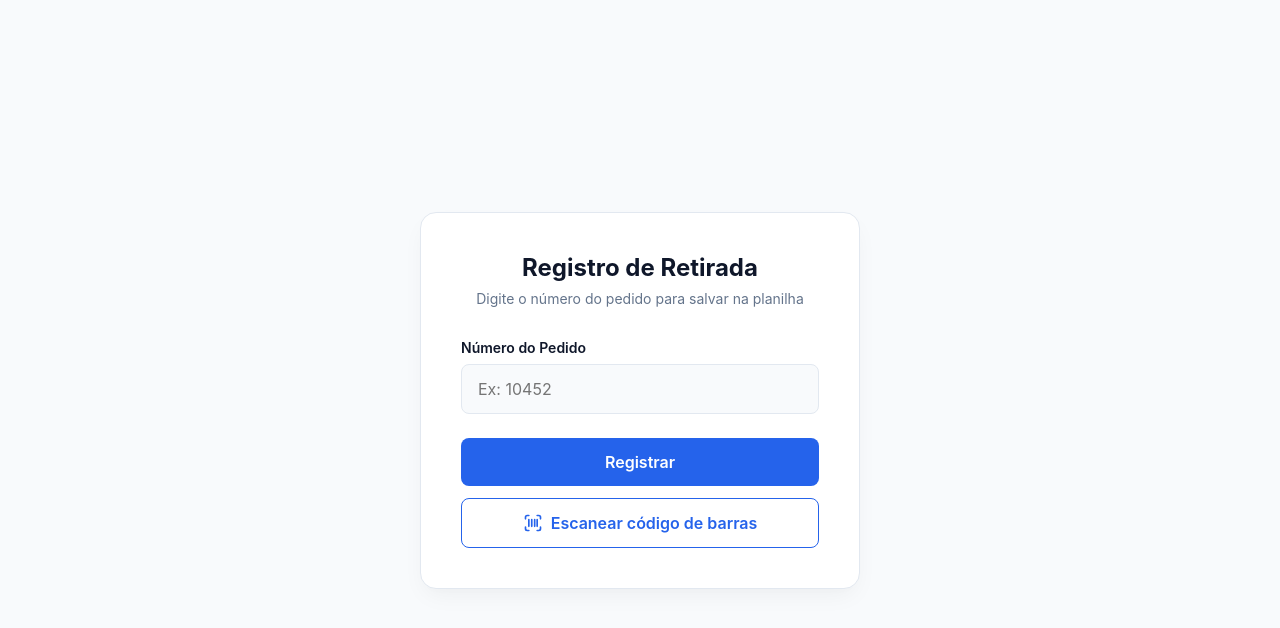
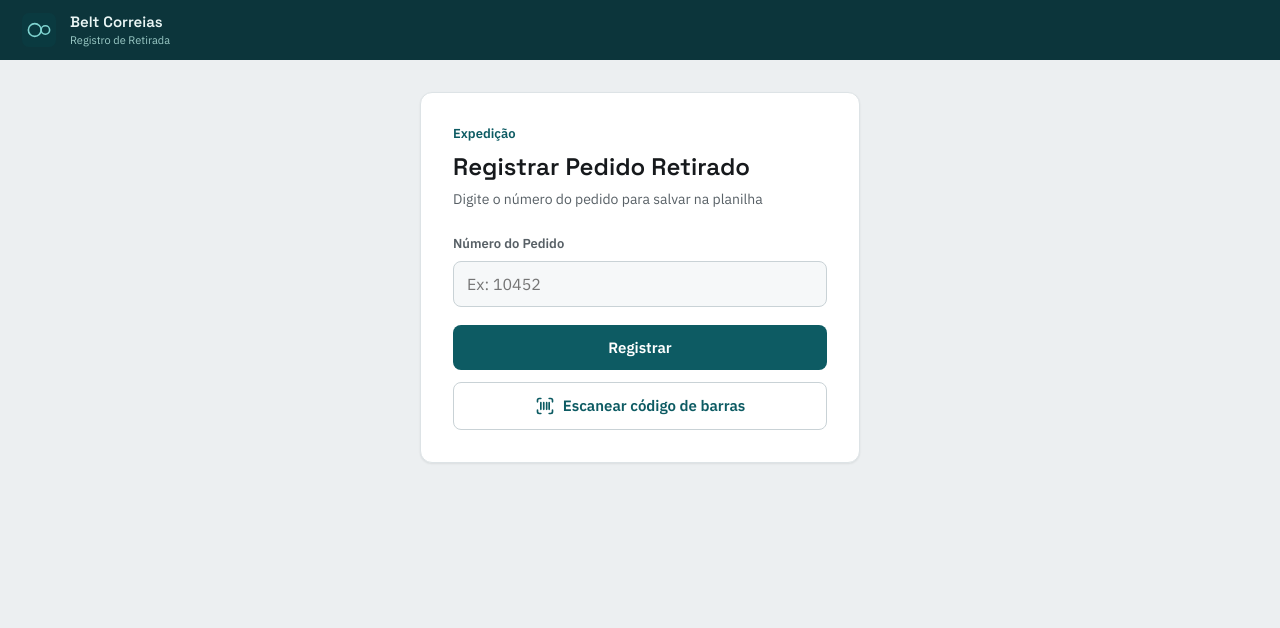
Before and after one commit to automcacaobot982-cpu/pedidos_retirados, a plain HTML site: page index.html in a window 1280 px wide. Drawn offline with Linux system fonts and the light colour scheme.

Commit message:
Update HTML structure and styles for the page

```diff
--- a/index.html
+++ b/index.html
@@ -2,149 +2,214 @@
 <html lang="pt-BR">
 <head>
     <meta charset="UTF-8">
-    <meta name="viewport" content="width=device-width, initial-scale=1.0">
-    <title>Registro de Pedidos Retirados</title>
+    <meta name="viewport" content="width=device-width, initial-scale=1.0, viewport-fit=cover">
+    <title>Registro de Pedidos Retirados · Belt Correias</title>
 
     <!-- ===== Configuração do App (PWA) ===== -->
     <link rel="manifest" href="manifest.json">
-    <meta name="theme-color" content="#2563eb">
+    <meta name="theme-color" content="#0c353b">
     <link rel="apple-touch-icon" href="icon-192.png">
     <meta name="apple-mobile-web-app-capable" content="yes">
     <meta name="apple-mobile-web-app-status-bar-style" content="default">
     <meta name="apple-mobile-web-app-title" content="Retirada">
 
+    <link rel="preconnect" href="https://fonts.googleapis.com">
+    <link rel="preconnect" href="https://fonts.gstatic.com" crossorigin>
+    <link href="https://fonts.googleapis.com/css2?family=IBM+Plex+Sans:wght@400;500;600;700&family=Space+Grotesk:wght@500;600;700&display=swap" rel="stylesheet">
+
     <style>
         :root {
-            --primary-color: #0f172a;
-            --accent-color: #2563eb;
-            --accent-hover: #1d4ed8;
-            --bg-color: #f8fafc;
-            --card-bg: #ffffff;
-            --text-color: #334155;
-            --success-color: #16a34a;
-            --error-color: #dc2626;
-            --border-color: #e2e8f0;
+            --bg:#eceff1;
+            --surface:#ffffff;
+            --surface-2:#f6f8f9;
+            --ink:#16191c;
+            --ink-2:#586066;
+            --ink-3:#8a939a;
+            --line:#dde3e6;
+            --line-2:#c9d2d6;
+            --bar:#0c353b;
+            --brand:#0d5b63;
+            --brand-2:#0a474d;
+            --brand-tint:#e2efef;
+            --red:#cf3a2c;
+            --red-tint:#fbe6e3;
+            --green:#1a9455;
+            --green-tint:#e2f3ea;
+            --shadow-sm:0 1px 2px rgba(16,25,30,.08);
+            --shadow-md:0 10px 30px rgba(12,42,48,.14);
+            --r:12px;
+            --r-sm:8px;
+            --sans:'IBM Plex Sans',system-ui,-apple-system,Segoe UI,Roboto,Arial,sans-serif;
+            --num:'Space Grotesk','IBM Plex Sans',system-ui,sans-serif;
         }
 
         * {
             box-sizing: border-box;
             margin: 0;
             padding: 0;
-            font-family: -apple-system, BlinkMacSystemFont, "Segoe UI", Roboto, Helvetica, Arial, sans-serif;
         }
 
         body {
-            background-color: var(--bg-color);
-            color: var(--text-color);
+            font-family: var(--sans);
+            background-color: var(--bg);
+            color: var(--ink);
+            -webkit-font-smoothing: antialiased;
+            line-height: 1.45;
             display: flex;
-            justify-content: center;
-            align-items: center;
-            min-height: 100vh;
-            padding: 20px;
+            flex-direction: column;
+            min-height: 100dvh;
         }
 
-        .container {
-            background-color: var(--card-bg);
-            padding: 40px;
-            border-radius: 16px;
-            box-shadow: 0 10px 25px -5px rgba(0, 0, 0, 0.05), 0 8px 10px -6px rgba(0, 0, 0, 0.01);
-            width: 100%;
-            max-width: 440px;
-            border: 1px solid var(--border-color);
+        button { font-family: inherit; cursor: pointer; }
+        input, select, textarea { font-family: inherit; }
+
+        /* TOPBAR */
+        .topbar {
+            position: sticky;
+            top: 0;
+            z-index: 40;
+            background: var(--bar);
+            color: #eaf6f5;
+            display: flex;
+            align-items: center;
+            gap: 14px;
+            padding: 0 22px;
+            height: 60px;
         }
 
-        .header {
-            text-align: center;
-            margin-bottom: 32px;
+        .topbar .mark {
+            width: 34px;
+            height: 34px;
+            flex: 0 0 auto;
         }
 
-        .header h1 {
-            font-size: 24px;
-            color: var(--primary-color);
-            margin-bottom: 8px;
-            font-weight: 700;
+        .topbar .tb-title {
+            font-family: var(--num);
+            font-weight: 600;
+            font-size: 15px;
         }
 
-        .header p {
-            font-size: 14px;
-            color: #64748b;
+        .topbar .tb-title small {
+            display: block;
+            font-family: var(--sans);
+            font-weight: 400;
+            font-size: 11px;
+            color: #9ccbc7;
         }
 
-        .form-group {
-            margin-bottom: 24px;
+        /* CONTEÚDO */
+        main {
+            flex: 1;
+            width: 100%;
+            max-width: 480px;
+            margin: 0 auto;
+            padding: 32px 20px 48px;
         }
 
-        label {
-            display: block;
-            font-size: 14px;
-            font-weight: 600;
-            margin-bottom: 8px;
-            color: var(--primary-color);
+        .card {
+            background-color: var(--surface);
+            padding: 32px;
+            border-radius: var(--r);
+            box-shadow: var(--shadow-sm);
+            border: 1px solid var(--line);
         }
 
-        input[type="text"] {
-            width: 100%;
-            padding: 14px 16px;
-            border: 1px solid var(--border-color);
-            border-radius: 8px;
-            font-size: 16px;
-            transition: all 0.2s ease;
-            outline: none;
-            background-color: #f8fafc;
+        .card .eyebrow {
+            color: var(--brand);
+            font-weight: 600;
+            font-size: 13px;
+            margin: 0 0 6px;
         }
 
-        input[type="text"]:focus {
-            border-color: var(--accent-color);
-            background-color: #ffffff;
-            box-shadow: 0 0 0 3px rgba(37, 99, 235, 0.15);
+        .card h1 {
+            font-family: var(--num);
+            font-weight: 600;
+            font-size: 24px;
+            margin: 0 0 4px;
+            color: var(--ink);
         }
 
-        button {
-            width: 100%;
-            padding: 14px;
-            background-color: var(--accent-color);
-            color: white;
-            border: none;
-            border-radius: 8px;
-            font-size: 16px;
-            font-weight: 600;
-            cursor: pointer;
-            transition: background-color 0.2s ease, transform 0.1s ease;
-            display: flex;
-            justify-content: center;
-            align-items: center;
-            gap: 8px;
+        .card .sub {
+            margin: 0 0 26px;
+            color: var(--ink-2);
+            font-size: 14px;
         }
 
-        button:hover {
-            background-color: var(--accent-hover);
+        .field {
+            margin-bottom: 18px;
         }
 
-        button:active {
-            transform: scale(0.99);
+        .field label {
+            display: block;
+            font-size: 13px;
+            font-weight: 600;
+            color: var(--ink-2);
+            margin-bottom: 7px;
         }
 
-        button:disabled {
-            background-color: #94a3b8;
+        .control {
+            width: 100%;
+            padding: 12px 13px;
+            border: 1px solid var(--line-2);
+            border-radius: var(--r-sm);
+            background: var(--surface-2);
+            font-size: 16px;
+            color: var(--ink);
+            outline: none;
+            transition: all .15s ease;
+        }
+
+        .control:focus {
+            border-color: var(--brand);
+            background-color: var(--surface);
+            box-shadow: 0 0 0 3px rgba(13, 91, 99, 0.14);
+        }
+
+        .btn {
+            display: inline-flex;
+            align-items: center;
+            justify-content: center;
+            gap: 8px;
+            width: 100%;
+            border: none;
+            border-radius: var(--r-sm);
+            font-weight: 600;
+            font-size: 15px;
+            padding: 13px 18px;
+            transition: all .15s ease;
+        }
+
+        .btn:active { transform: scale(0.99); }
+
+        .btn-primary {
+            background: var(--brand);
+            color: #fff;
+        }
+
+        .btn-primary:hover { background: var(--brand-2); }
+
+        .btn-primary:disabled {
+            background: #94a3b8;
             cursor: not-allowed;
         }
 
-        /* Botão secundário (Escanear) */
-        .btn-secondary {
+        .btn-ghost {
             margin-top: 12px;
-            background-color: #ffffff;
-            color: var(--accent-color);
-            border: 1px solid var(--accent-color);
+            background: var(--surface);
+            color: var(--brand);
+            border: 1px solid var(--line-2);
         }
 
-        .btn-secondary:hover {
-            background-color: #eff6ff;
+        .btn-ghost:hover {
+            background: var(--brand-tint);
+            border-color: var(--brand);
         }
 
-        .btn-secondary:disabled {
-            background-color: #f1f5f9;
-            color: #94a3b8;
-            border-color: var(--border-color);
+        .btn-ghost:disabled {
+            background: var(--surface-2);
+            color: var(--ink-3);
+            border-color: var(--line);
+            cursor: not-allowed;
         }
 
         .btn-icon {
@@ -155,8 +220,8 @@
 
         .status-msg {
             margin-top: 20px;
-            padding: 12px;
-            border-radius: 8px;
+            padding: 12px 14px;
+            border-radius: var(--r-sm);
             font-size: 14px;
             text-align: center;
             display: none;
@@ -165,14 +230,14 @@
 
         .status-msg.success {
             display: block;
-            background-color: #dcfce7;
+            background-color: var(--green-tint);
             color: #15803d;
             border: 1px solid #bbf7d0;
         }
 
         .status-msg.error {
             display: block;
-            background-color: #fee2e2;
+            background-color: var(--red-tint);
             color: #b91c1c;
             border: 1px solid #fecaca;
         }
@@ -193,13 +258,14 @@
             100% { transform: rotate(360deg); }
         }
 
-        /* ===== Leitor de código de barras ===== */
+        /* ===== Leitor de código de barras (modal) ===== */
         .scanner-overlay {
             display: none;
             position: fixed;
             inset: 0;
-            background-color: rgba(15, 23, 42, 0.9);
-            z-index: 1000;
+            background: rgba(9, 28, 32, 0.55);
+            backdrop-filter: blur(2px);
+            z-index: 80;
             justify-content: center;
             align-items: center;
             padding: 16px;
@@ -210,46 +276,49 @@
         }
 
         .scanner-box {
-            background-color: var(--card-bg);
-            border-radius: 16px;
+            background-color: var(--surface);
+            border-radius: var(--r);
             width: 100%;
             max-width: 440px;
-            padding: 20px;
-            box-shadow: 0 20px 40px -10px rgba(0, 0, 0, 0.3);
+            box-shadow: var(--shadow-md);
+            overflow: hidden;
         }
 
         .scanner-header {
             display: flex;
             justify-content: space-between;
             align-items: center;
-            margin-bottom: 16px;
+            padding: 18px 22px;
+            border-bottom: 1px solid var(--line);
         }
 
         .scanner-header h2 {
+            font-family: var(--num);
             font-size: 18px;
-            color: var(--primary-color);
-            font-weight: 700;
+            color: var(--ink);
+            font-weight: 600;
         }
 
         .btn-close {
             width: auto;
             background: none;
             border: none;
-            color: #64748b;
+            color: var(--ink-2);
             font-size: 28px;
             line-height: 1;
             padding: 0 4px;
             cursor: pointer;
         }
 
-        .btn-close:hover {
-            background: none;
-            color: var(--primary-color);
+        .btn-close:hover { color: var(--ink); }
+
+        .scanner-body {
+            padding: 22px;
         }
 
         #reader {
             width: 100%;
-            border-radius: 12px;
+            border-radius: var(--r-sm);
             overflow: hidden;
             background-color: #000000;
             min-height: 240px;
@@ -257,45 +326,52 @@
 
         #reader video {
             width: 100% !important;
-            border-radius: 12px;
+            border-radius: var(--r-sm);
         }
 
         .scanner-hint {
             text-align: center;
             font-size: 13px;
-            color: #64748b;
-            margin: 14px 0;
+            color: var(--ink-2);
+            margin: 16px 0;
         }
 
         .btn-cancel {
-            background-color: #f1f5f9;
-            color: var(--primary-color);
+            background-color: var(--surface-2);
+            color: var(--ink);
+            border: 1px solid var(--line-2);
         }
 
-        .btn-cancel:hover {
-            background-color: #e2e8f0;
-        }
+        .btn-cancel:hover { background-color: var(--line); }
     </style>
 </head>
 <body>
 
-    <div class="container">
-        <div class="header">
-            <h1>Registro de Retirada</h1>
-            <p>Digite o número do pedido para salvar na planilha</p>
+    <header class="topbar">
+        <svg class="mark" viewBox="0 0 64 64" fill="none">
+            <rect width="64" height="64" rx="13" fill="#0a3a40"/>
+            <g stroke="#7fd4d0" stroke-width="3"><circle cx="24" cy="32" r="12"/><circle cx="44" cy="32" r="8"/></g>
+        </svg>
+        <div class="tb-title">Belt Correias<small>Registro de Retirada</small></div>
+    </header>
+
+    <main>
+        <div class="card">
+            <p class="eyebrow">Expedição</p>
+            <h1>Registrar Pedido Retirado</h1>
+            <p class="sub">Digite o número do pedido para salvar na planilha</p>
+
+            <form id="orderForm">
+                <div class="field">
+                    <label for="numeroPedido">Número do Pedido</label>
+                    <input type="text" id="numeroPedido" class="control" placeholder="Ex: 10452" required autocomplete="off" inputmode="numeric" pattern="[0-9]*">
                 </div>
 
-        <form id="orderForm">
-            <div class="form-group">
-                <label for="numeroPedido">Número do Pedido</label>
-                <input type="text" id="numeroPedido" placeholder="Ex: 10452" required autocomplete="off" inputmode="numeric" pattern="[0-9]*">
-            </div>
-
-            <button type="submit" id="btnRegistrar">
+                <button type="submit" id="btnRegistrar" class="btn btn-primary">
                     <span id="btnText">Registrar</span>
                 </button>
 
-            <button type="button" id="btnEscanear" class="btn-secondary">
+                <button type="button" id="btnEscanear" class="btn btn-ghost">
                     <svg class="btn-icon" viewBox="0 0 24 24" fill="none" stroke="currentColor" stroke-width="2" stroke-linecap="round" stroke-linejoin="round">
                         <path d="M3 7V5a2 2 0 0 1 2-2h2"></path>
                         <path d="M17 3h2a2 2 0 0 1 2 2v2"></path>
@@ -309,6 +385,7 @@
 
             <div id="statusMsg" class="status-msg"></div>
         </div>
+    </main>
 
     <!-- Tela do leitor de código de barras -->
     <div id="scannerOverlay" class="scanner-overlay">
@@ -317,9 +394,11 @@
                 <h2>Escanear Código</h2>
                 <button type="button" id="btnFecharScanner" class="btn-close" aria-label="Fechar">&times;</button>
             </div>
+            <div class="scanner-body">
                 <div id="reader"></div>
                 <p class="scanner-hint">Aponte a câmera para o código de barras do pedido</p>
-            <button type="button" id="btnCancelarScanner" class="btn-cancel">Cancelar</button>
+                <button type="button" id="btnCancelarScanner" class="btn btn-cancel">Cancelar</button>
+            </div>
         </div>
     </div>
 
```
Lines whose indentation alone changed are shown as unchanged.
